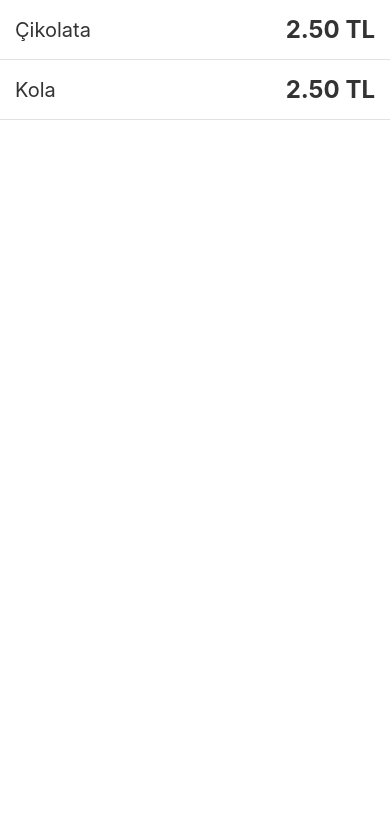
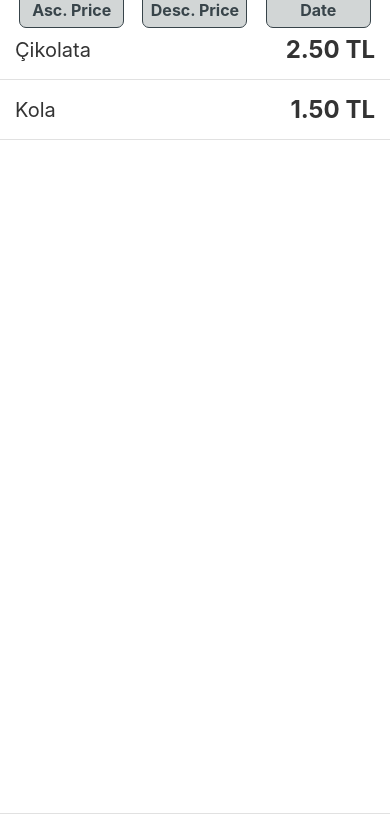
Before and after one commit to patika-128-react-native-bootcamp/week_2-omer-ayhan, a React Native app: screen / in a window 390 px wide. Shown: the top 830 px of the page. Built offline with nearby package versions, Linux system fonts and the light colour scheme.

Commit message:
feat: :sparkles: added filter item component

```diff
--- a/src/App.js
+++ b/src/App.js
@@ -1,6 +1,7 @@
 import React from "react";
 import { FlatList, SafeAreaView, StyleSheet, View } from "react-native";
 import AddItem from "./Components/AddItem";
+import FilterItems from "./Components/FilterItems";
 import ItemList from "./Components/ItemList";
 
 export default function App() {
@@ -13,7 +14,7 @@ export default function App() {
     {
       id: "#1316",
       title: "Kola",
-      price: "2.50",
+      price: "1.50",
     },
   ]);
 
@@ -21,6 +22,7 @@ export default function App() {
   const extractKey = ({ id }) => id.toString();
   return (
     <SafeAreaView style={styles.container}>
+      <FilterItems />
       <View style={styles.list_container}>
         <FlatList
           keyExtractor={extractKey}
@@ -28,9 +30,7 @@ export default function App() {
           renderItem={renderItems}
         />
       </View>
-      <View style={styles.input_container}>
-        <AddItem setItems={setItems} />
-      </View>
+      <AddItem setItems={setItems} />
     </SafeAreaView>
   );
 }
@@ -42,7 +42,4 @@ const styles = StyleSheet.create({
   list_container: {
     flex: 1,
   },
-  input_container: {
-    flex: 0,
-  },
 });
--- a/src/Components/AddItem/AddItem.style.js
+++ b/src/Components/AddItem/AddItem.style.js
@@ -2,6 +2,7 @@ import { StyleSheet } from "react-native";
 
 const styles = StyleSheet.create({
   container: {
+    flex: 0,
     padding: 15,
     borderTopWidth: 0.95,
     borderTopColor: "#e1e1e1",
--- /dev/null
+++ b/src/Components/FilterItems/FilterButton.js
@@ -0,0 +1,12 @@
+import React from "react";
+import { Pressable, Text } from "react-native";
+import styles from "./FilterItems.style";
+
+function FilterButton({ title }) {
+  return (
+    <Pressable style={[styles.filter_button]}>
+      <Text style={[styles.button_text]}>{title}</Text>
+    </Pressable>
+  );
+}
+export default FilterButton;
--- /dev/null
+++ b/src/Components/FilterItems/FilterItems.js
@@ -0,0 +1,16 @@
+import React from "react";
+import { View } from "react-native";
+import FilterButton from "./FilterButton";
+import styles from "./FilterItems.style";
+
+function FilterItems() {
+  return (
+    <View style={styles.container}>
+      <FilterButton title="Asc. Price" />
+      <FilterButton title="Desc. Price" />
+      <FilterButton title="Date" />
+    </View>
+  );
+}
+
+export default FilterItems;
--- /dev/null
+++ b/src/Components/FilterItems/FilterItems.style.js
@@ -0,0 +1,35 @@
+import { StyleSheet } from "react-native";
+
+const styles = StyleSheet.create({
+  container: {
+    flex: 0,
+    flexDirection: "row",
+    justifyContent: "space-around",
+    alignItems: "center",
+    padding: 10,
+  },
+  filter_button: {
+    width: 105,
+    height: 35,
+    backgroundColor: "#cdd1d1e3",
+    borderRadius: 7,
+    justifyContent: "center",
+    alignItems: "center",
+    borderWidth: 1,
+    borderColor: "#38444a",
+  },
+  button_text: {
+    textAlign: "center",
+    fontSize: 16,
+    fontWeight: "bold",
+    color: "#38444a",
+  },
+  button_touch: {
+    backgroundColor: "#38444a",
+  },
+  button_text_touch: {
+    color: "#fff",
+  },
+});
+
+export default styles;
--- /dev/null
+++ b/src/Components/FilterItems/index.js
@@ -0,0 +1 @@
+export { default } from "./FilterItems";
```
